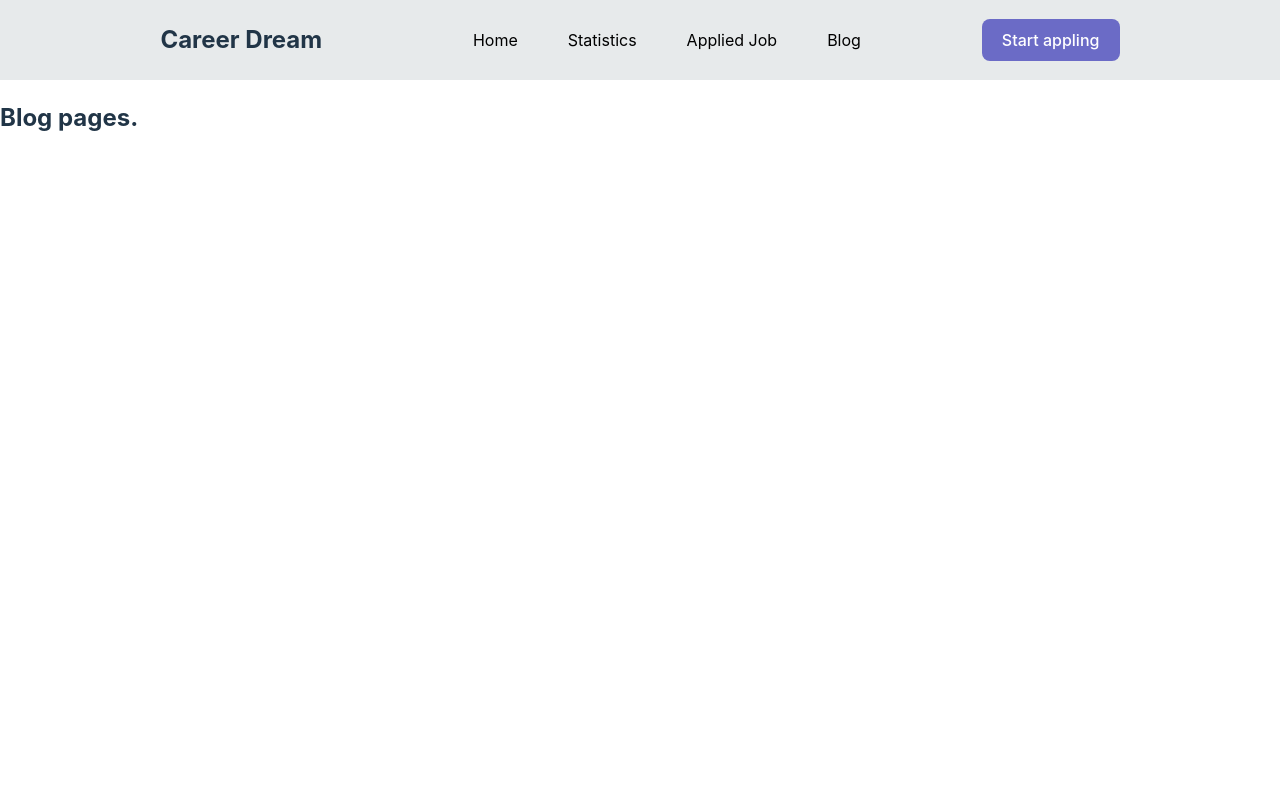
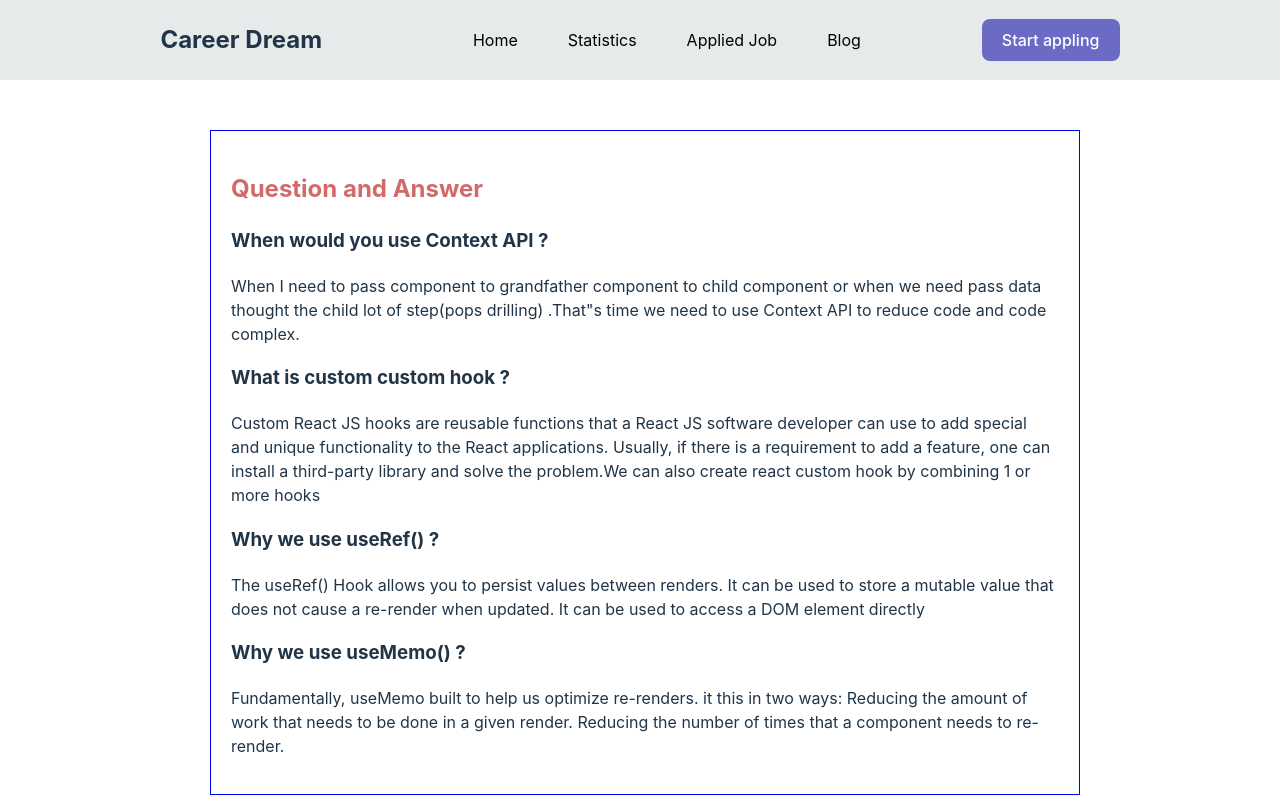
Before and after one commit to sohag0505/career-dream, a React (Vite) app: page /blog in a window 1280 px wide. Built offline with nearby package versions, Linux system fonts and the light colour scheme.

Commit message:
blog page done

```diff
--- /dev/null
+++ b/src/components/Blog/Blog.css
@@ -0,0 +1,11 @@
+.blog-container {
+  margin-left: 210px;
+  margin-right: 200px;
+  margin-top: 50px;
+  border: 1px solid blue;
+  padding: 20px;
+}
+
+.blog-title h2 {
+  color: rgb(211, 105, 105);
+}
--- a/src/components/Blog/Blog.jsx
+++ b/src/components/Blog/Blog.jsx
@@ -1,9 +1,48 @@
 import React from "react";
+import "./Blog.css";
 
 const Blog = () => {
   return (
-    <div>
-      <h2>Blog pages.</h2>
+    <div className="blog-container">
+      <div className="blog-title">
+        <h2>Question and Answer</h2>
+      </div>
+      <div>
+        <h3>When would you use Context API ?</h3>
+        <p>
+          When I need to pass component to grandfather component to child
+          component or when we need pass data thought the child lot of step(pops
+          drilling) .That"s time we need to use Context API to reduce code and
+          code complex.
+        </p>
+      </div>
+      <div>
+        <h3>What is custom custom hook ?</h3>
+        <p>
+          Custom React JS hooks are reusable functions that a React JS software
+          developer can use to add special and unique functionality to the React
+          applications. Usually, if there is a requirement to add a feature, one
+          can install a third-party library and solve the problem.We can also
+          create react custom hook by combining 1 or more hooks
+        </p>
+      </div>
+      <div>
+        <h3>Why we use useRef() ?</h3>
+        <p>
+          The useRef() Hook allows you to persist values between renders. It can
+          be used to store a mutable value that does not cause a re-render when
+          updated. It can be used to access a DOM element directly
+        </p>
+      </div>
+      <div>
+        <h3>Why we use useMemo() ?</h3>
+        <p>
+          Fundamentally, useMemo built to help us optimize re-renders. it this
+          in two ways: Reducing the amount of work that needs to be done in a
+          given render. Reducing the number of times that a component needs to
+          re-render.
+        </p>
+      </div>
     </div>
   );
 };
--- a/src/components/Statistics/Statistics.jsx
+++ b/src/components/Statistics/Statistics.jsx
@@ -47,6 +47,8 @@ const Statistics = () => {
   ];
   return (
     <div className="container-fit">
+      <h2>Assigement Marks in Programming Hero</h2>
+      <p>Name: Sohag hossain</p>
       <div className="flex items-center justify-center mt-40">
         <AreaChart
           width={900}
```
